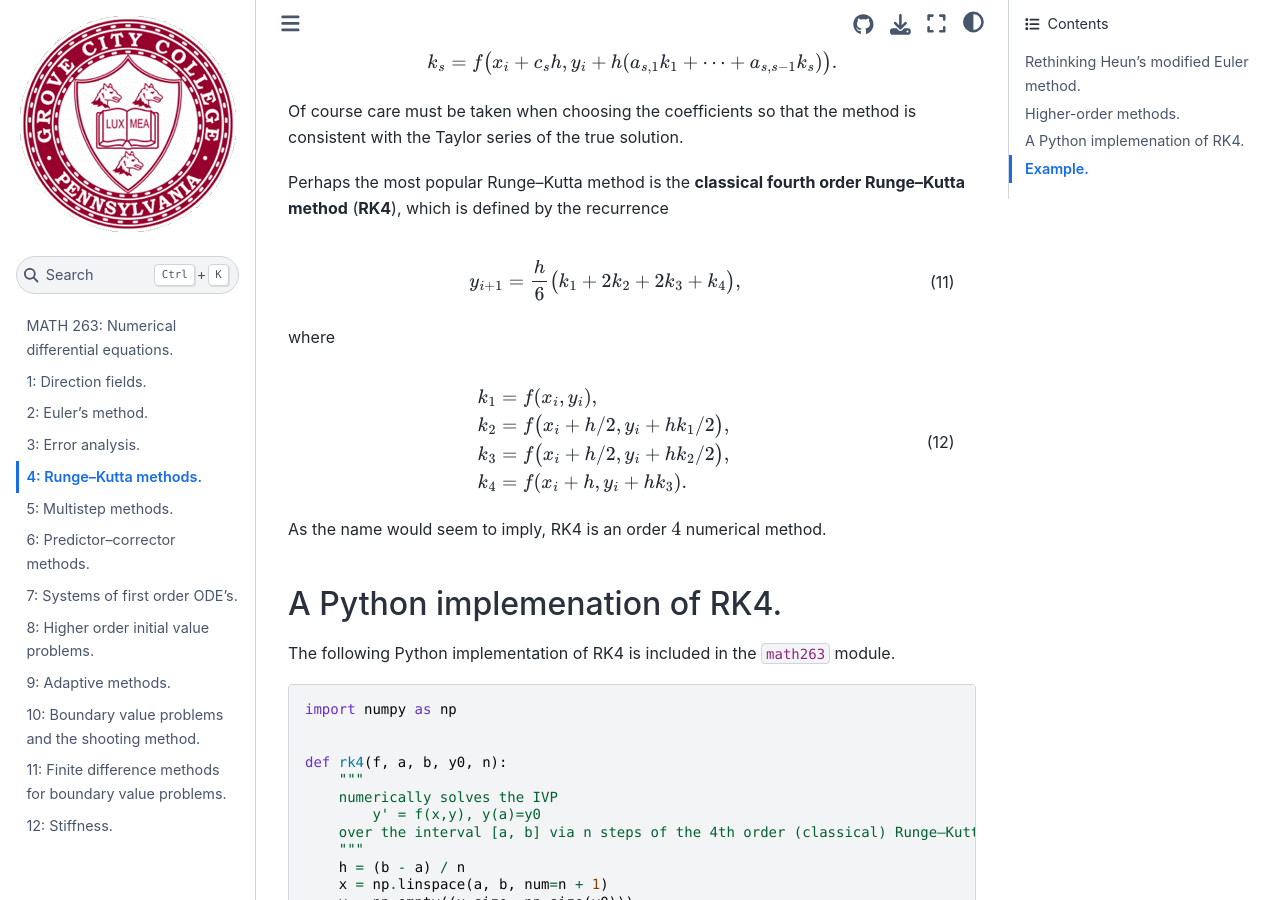
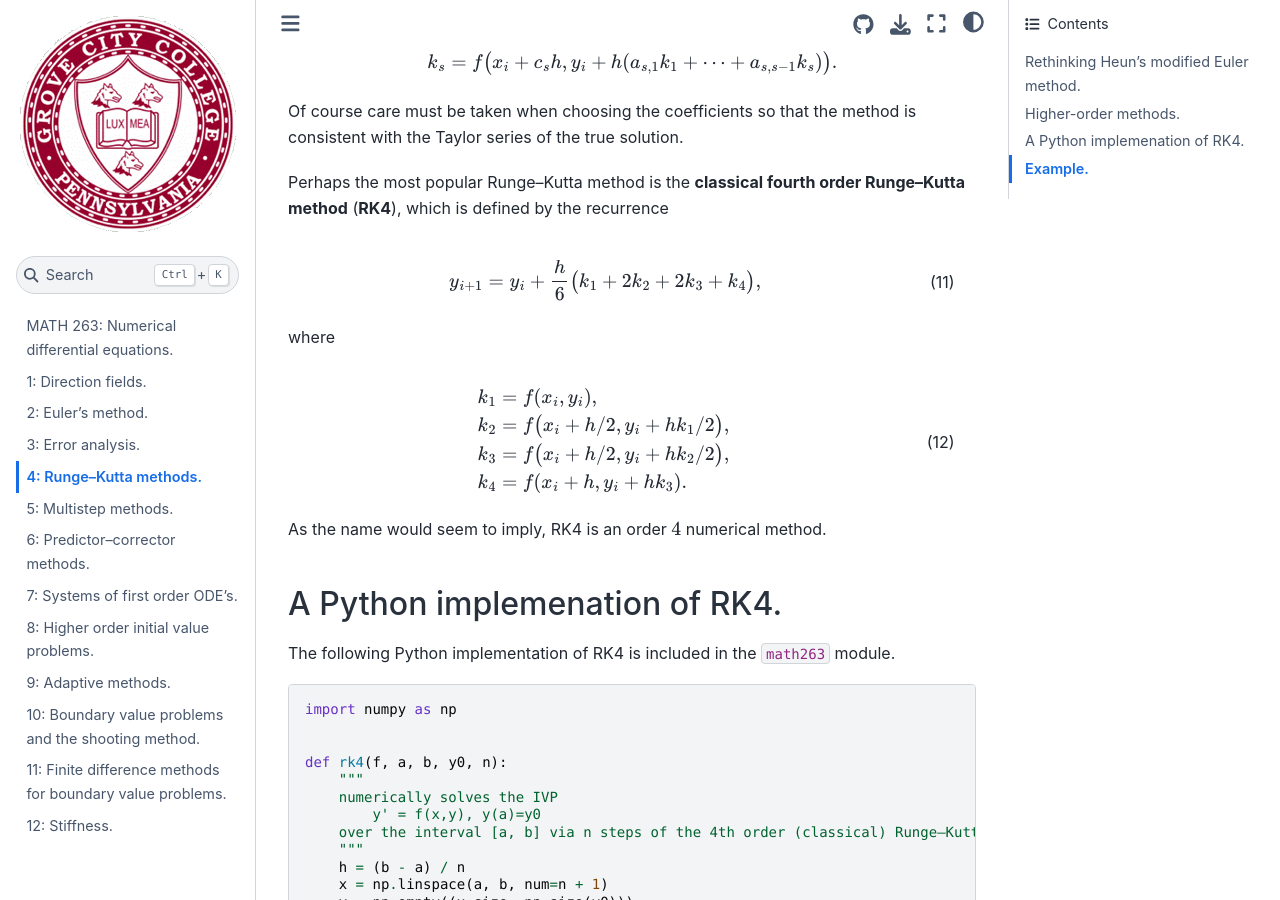
Before and after one commit to ethancsmith/math263-notes, a Jupyter Book: the page built from 04-runge-kutta_methods.md, in a window 1280 px wide and 900 px high, scrolled down 2207 px. Built offline with Jupyter Book 1.0.4 settings and Sphinx 7.4.7 and the Sphinx Book theme 1.1.4, drawn with Linux system fonts in a browser that asks for light colours.

Commit message:
corrects RK4 formula

```diff
--- a/04-runge-kutta_methods.md
+++ b/04-runge-kutta_methods.md
@@ -91,7 +91,7 @@ Of course care must be taken when choosing the coefficients so that the method i
 
 Perhaps the most popular Runge–Kutta method is the **classical fourth order Runge–Kutta method** (**RK4**), which is defined by the recurrence
 \begin{equation}
-y_{i+1} = \frac{h}{6}\big(k_1 + 2k_2 + 2k_3 + k_4\big),
+y_{i+1} = y_i + \frac{h}{6}\big(k_1 + 2k_2 + 2k_3 + k_4\big),
 \end{equation}
 where
 \begin{align}
```
